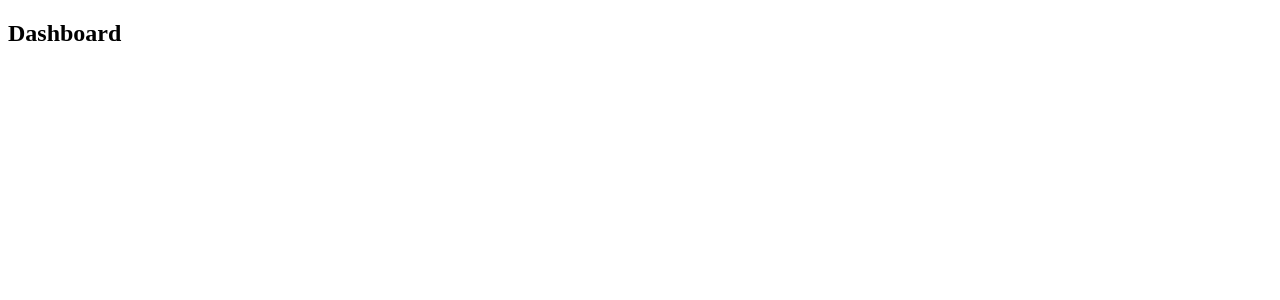
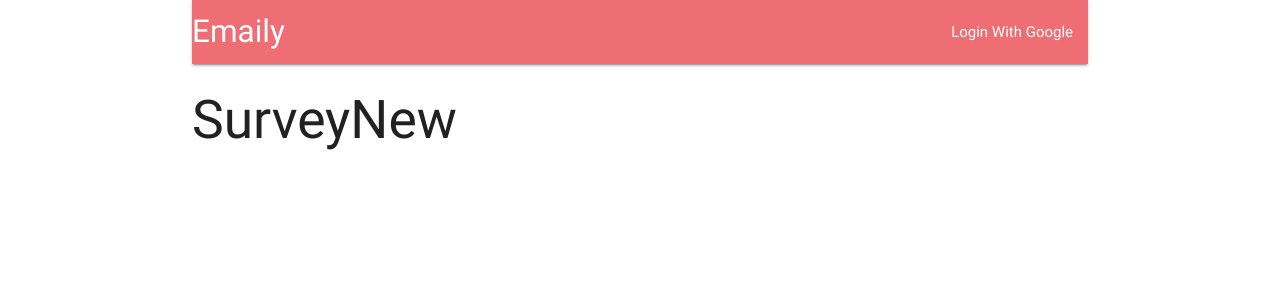
Before and after one commit to wheresmehat/emaily-app-server, a React (Create React App) app in the folder client/: page /surveys/new in a window 1280 px wide. Shown: the top 300 px of the page. Built offline with nearby package versions, Linux system fonts and the light colour scheme.

Commit message:
materialize css and actions added

```diff
--- /dev/null
+++ b/client/src/actions/types.js
@@ -0,0 +1 @@
+export const FETCH_USER = "fetch_user";
--- a/client/src/components/App.js
+++ b/client/src/components/App.js
@@ -1,7 +1,7 @@
 import React from "react";
 import { BrowserRouter, Route } from "react-router-dom";
 
-const Header = () => <h2>Header</h2>;
+import Header from "./Header";
 const Dashboard = () => <h2>Dashboard</h2>;
 const SurveyNew = () => <h2>SurveyNew</h2>;
 const Landing = () => <h2>Landing</h2>;
@@ -10,11 +10,13 @@ const App = () => {
 
     return (
 
-        <div>
+        <div className="container">
             <BrowserRouter>
                 <div>
+                    <Header />
                     <Route exact path="/" component={Landing} />
-                    <Route path="/surveys" component={Dashboard} />
+                    <Route exact path="/surveys" component={Dashboard} />
+                    <Route path="/surveys/new" component={SurveyNew} />
                 </div>
             </BrowserRouter>
         </div>
--- /dev/null
+++ b/client/src/components/Header.js
@@ -0,0 +1,25 @@
+import React, { Component } from "react";
+
+class Header extends Component {
+
+    render() {
+
+        return (
+
+             <nav>
+                <div className="nav-wrapper">
+                    <a className=" left brand-logo">Emaily</a>
+                    <ul className="right">
+                        <li>
+                            <a>Login With Google</a>
+                        </li>
+                    </ul>
+                </div>
+            </nav>
+        );
+
+    }
+
+}
+
+export default Header;
--- a/client/src/index.js
+++ b/client/src/index.js
@@ -1,12 +1,14 @@
+import "materialize-css/dist/css/materialize.min.css";
 import React from "react";
 import ReactDOM from "react-dom";
 import { Provider } from "react-redux";
 import { createStore, applyMiddleware } from "redux";
+import reduxThunk from "redux-thunk";
 
 import reducers from "./reducers";
 import App from "./components/App";
 
-const store = createStore(reducers, {}, applyMiddleware());
+const store = createStore(reducers, {}, applyMiddleware(reduxThunk));
 
 ReactDOM.render(
     <Provider store={store}><App /></Provider>,
```
Also changed, not shown: client/package.json (+7 -1 lines), client/src/actions/index.js (added, +9 -0 lines), 1 other file (tests, documents, lock files or other folders).
